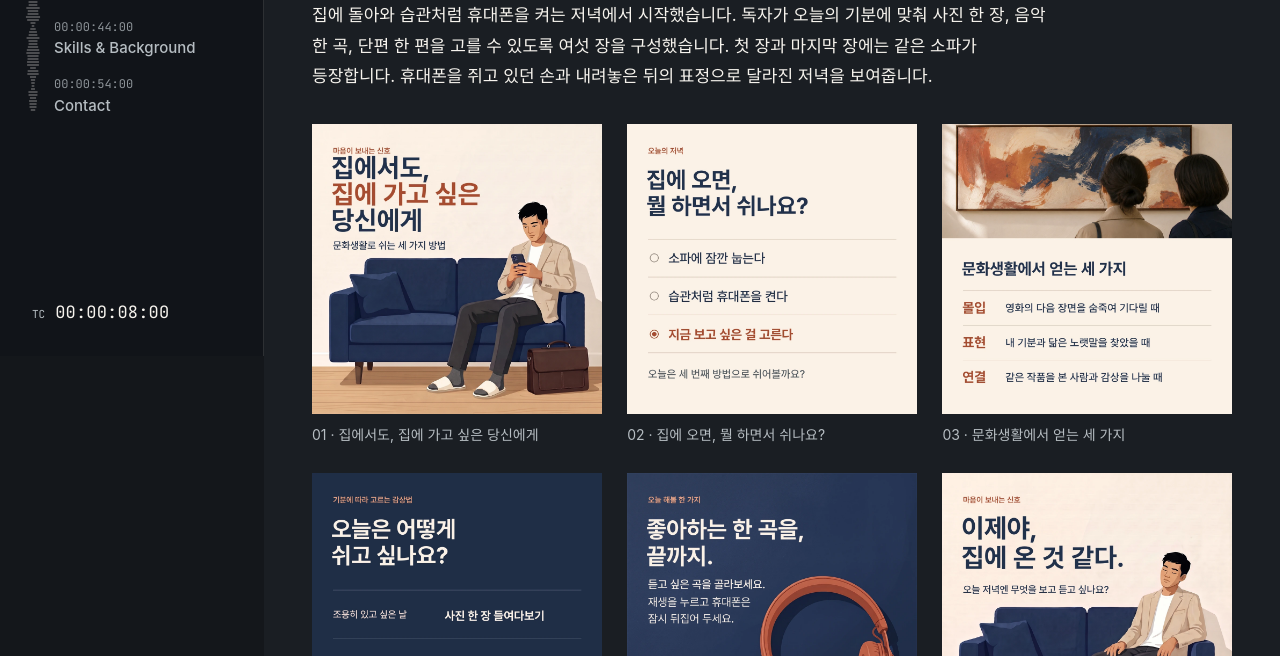
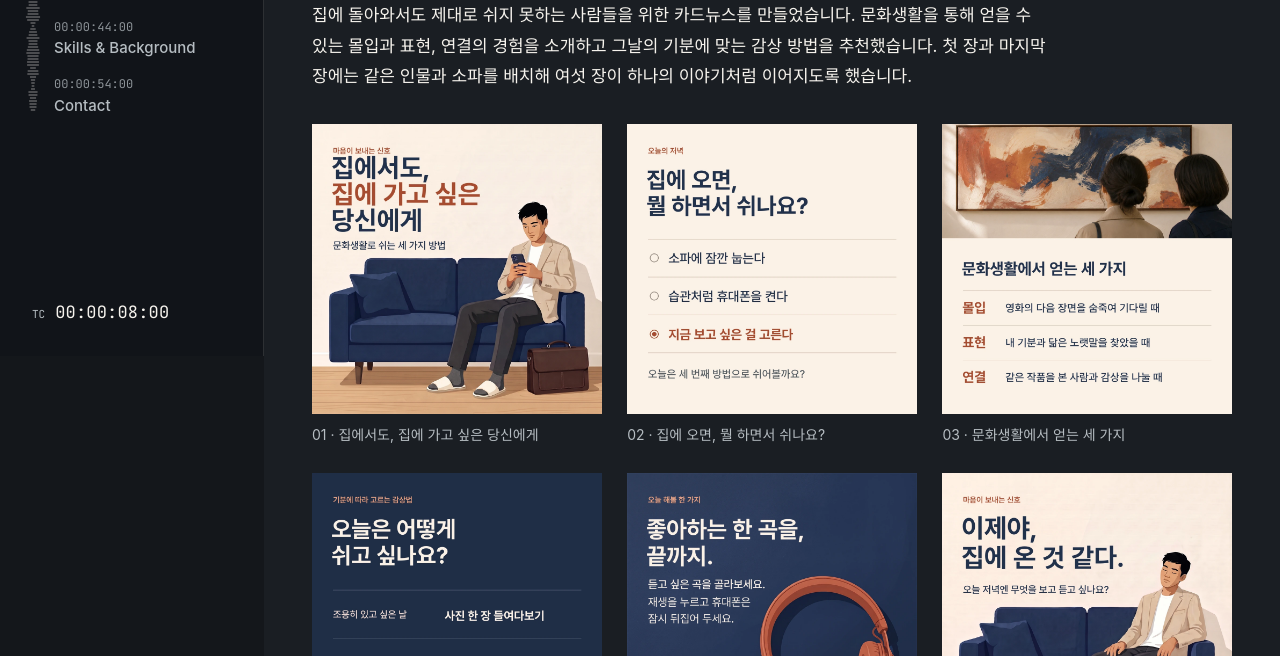
Before and after one commit to Wilhelmraum/portfolio_lym, a plain HTML site: page portfolio-details-8.html in a window 1280 px wide. Shown: the part 444-1100 px from the top of the page. Drawn offline with Linux system fonts and the light colour scheme; a web font is replaced by a local one.

Commit message:
카드뉴스 문구수정

```diff
--- a/portfolio-details-8.html
+++ b/portfolio-details-8.html
@@ -137,7 +137,7 @@
         <div class="ps-project">
           <div class="ps-story ps-intro">
             <h2>집에서도, 집에 가고 싶은 당신에게</h2>
-            <p>집에 돌아와 습관처럼 휴대폰을 켜는 저녁에서 시작했습니다. 독자가 오늘의 기분에 맞춰 사진 한 장, 음악 한 곡, 단편 한 편을 고를 수 있도록 여섯 장을 구성했습니다. 첫 장과 마지막 장에는 같은 소파가 등장합니다. 휴대폰을 쥐고 있던 손과 내려놓은 뒤의 표정으로 달라진 저녁을 보여줍니다.</p>
+            <p>집에 돌아와서도 제대로 쉬지 못하는 사람들을 위한 카드뉴스를 만들었습니다. 문화생활을 통해 얻을 수 있는 몰입과 표현, 연결의 경험을 소개하고 그날의 기분에 맞는 감상 방법을 추천했습니다. 첫 장과 마지막 장에는 같은 인물과 소파를 배치해 여섯 장이 하나의 이야기처럼 이어지도록 했습니다.</p>
           </div>
           <div class="ps-cards">
             <figure>
```
